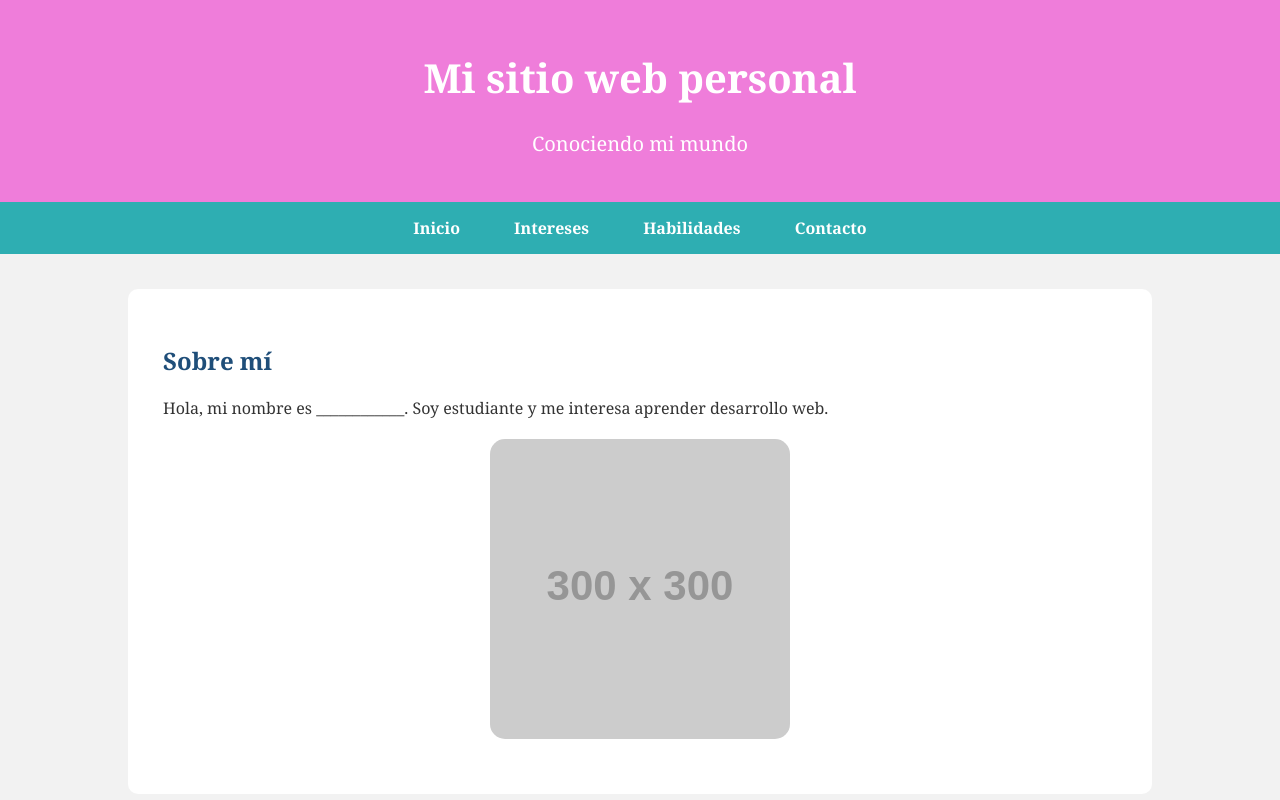
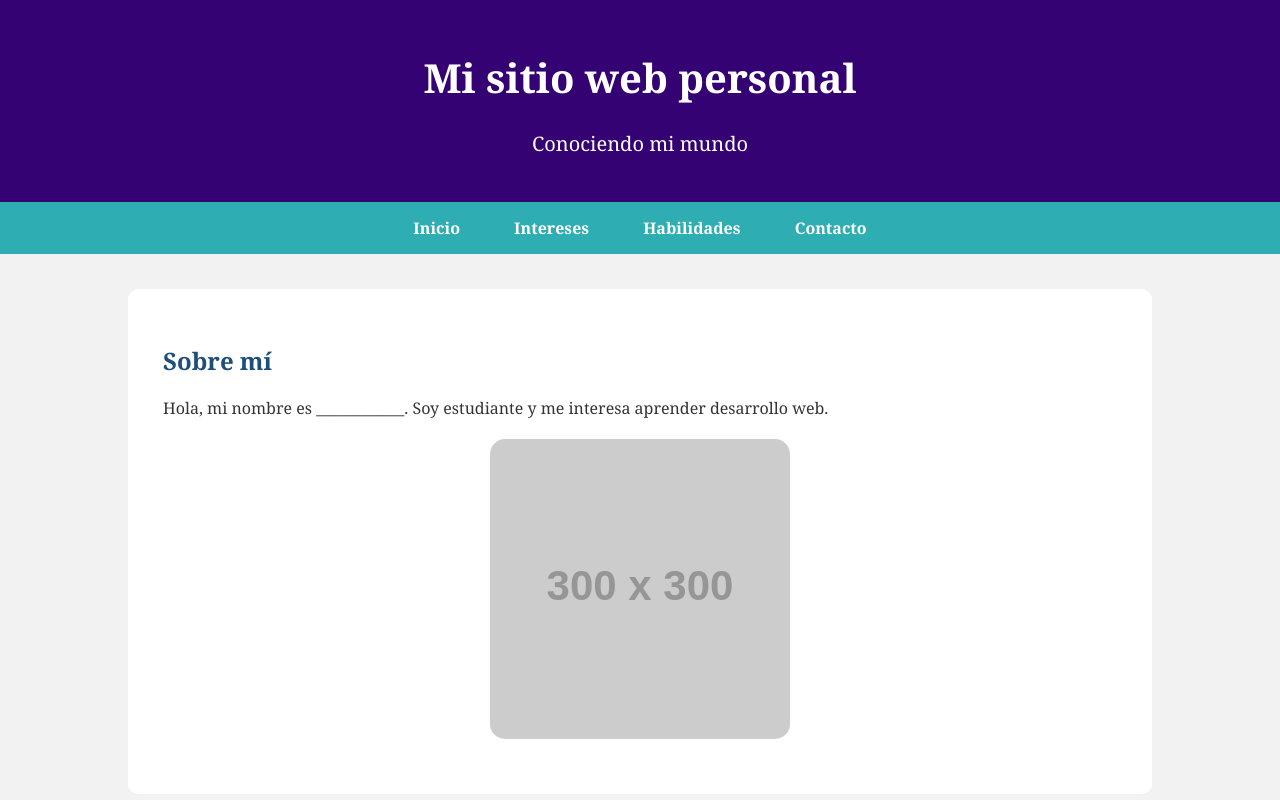
Before and after one commit to danna-perez/Mi-sitio-web, a plain HTML site: page index.html in a window 1280 px wide. Shown: the top 800 px of the page. Drawn offline with Linux system fonts and the light colour scheme; placeholder pictures from the web are drawn by us.

Commit message:
Cambiar color del encabezado

```diff
--- a/estilo.css
+++ b/estilo.css
@@ -10,7 +10,7 @@ body {
 /* Encabezado */
 
 header {
-    background-color: #ef7dda;
+    background-color: #340272;
     color: white;
     text-align: center;
     padding: 25px;
```
